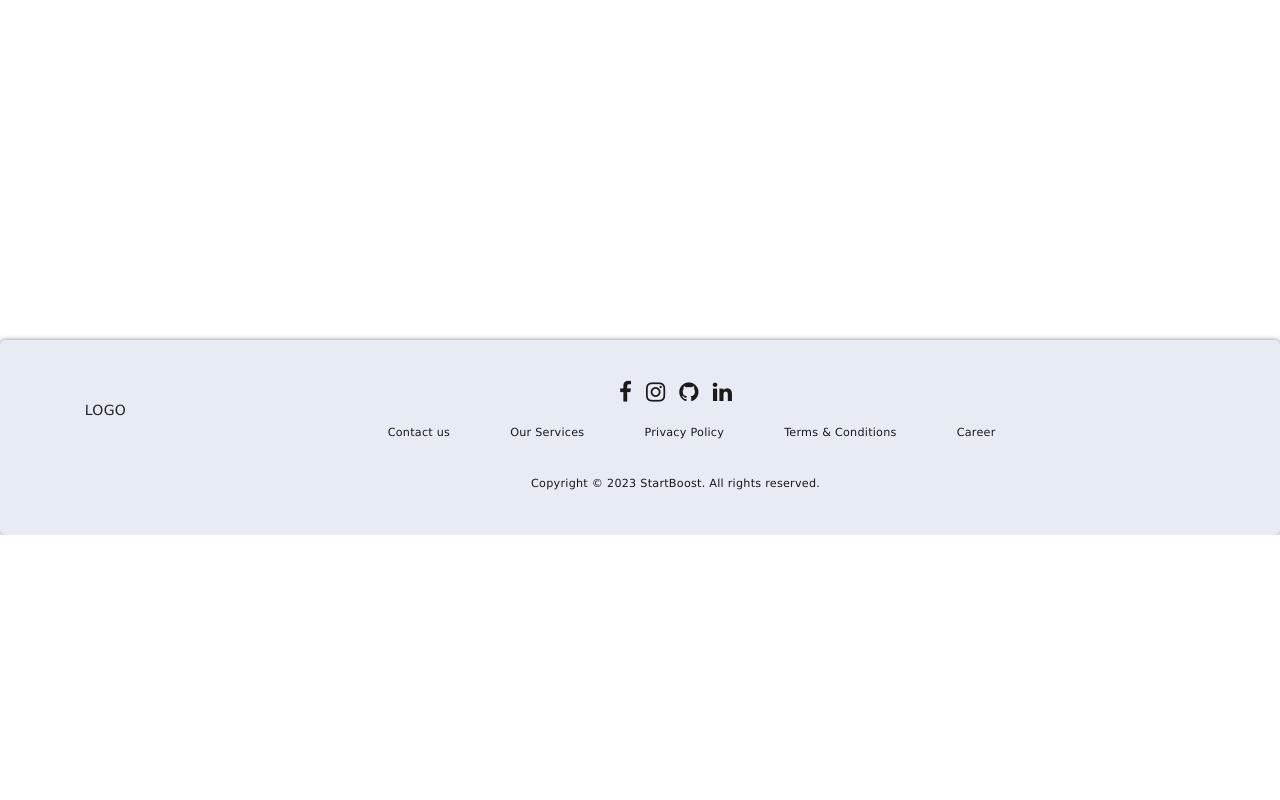
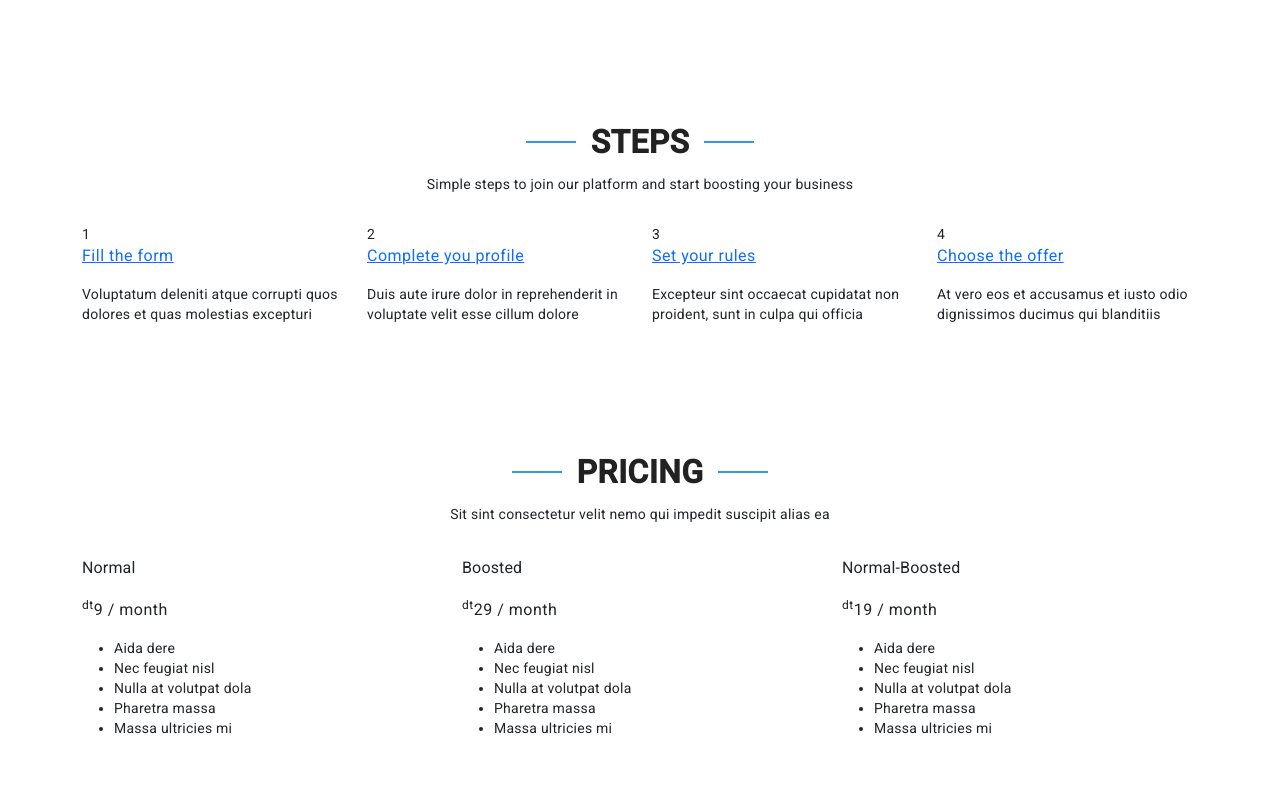
Before and after one commit to TayssirGh/projet_semestriel, an Angular app: page /raisePage in a window 1280 px wide. Shown: the part 460-1260 px from the top of the page. Before the commit the page ends 995 px from the top, so only its background shows below. Built offline with nearby package versions, Linux system fonts and the light colour scheme.

Commit message:
kmalet el raise page

```diff
--- a/src/app/components/pages/raise-page/raise-page.component.html
+++ b/src/app/components/pages/raise-page/raise-page.component.html
@@ -4,8 +4,8 @@
   <div class="container">
     <div class="row">
       <div class="col-lg-6 pt-5 pt-lg-0 order-2 order-lg-1 d-flex flex-column justify-content-center">
-        <h1 data-aos="fade-up">Grow your business with Vesperr</h1>
-        <h2 data-aos="fade-up" data-aos-delay="400">We are team of talented designers making websites with Bootstrap</h2>
+        <h1 data-aos="fade-up">Grow your business with Start Boost</h1>
+        <h2 data-aos="fade-up" data-aos-delay="400">Where u can find investors to promote your startup</h2>
         <div data-aos="fade-up" data-aos-delay="800">
           <a routerLink="/formStartup" class="btn-get-started scrollto">Get Started</a>
         </div>
@@ -15,5 +15,110 @@
       </div>
     </div>
   </div>
+<!-- steps -->
+</section>
+<section id="services" class="services">
+  <div class="container">
 
-</section>
+    <div class="section-title" data-aos="fade-up">
+      <h2>steps</h2>
+      <p>Simple steps to join our platform and start boosting your business</p>
+    </div>
+
+    <div class="row">
+      <div class="col-md-6 col-lg-3 d-flex align-items-stretch mb-5 mb-lg-0">
+        <div class="icon-box" data-aos="fade-up" data-aos-delay="100">
+          <span>1</span>
+          <h4 class="title"><a href="">Fill the form</a></h4>
+          <p class="description">Voluptatum deleniti atque corrupti quos dolores et quas molestias excepturi</p>
+        </div>
+      </div>
+
+      <div class="col-md-6 col-lg-3 d-flex align-items-stretch mb-5 mb-lg-0">
+        <div class="icon-box" data-aos="fade-up" data-aos-delay="200">
+          <span>2</span>
+          <h4 class="title"><a href="">Complete you profile</a></h4>
+          <p class="description">Duis aute irure dolor in reprehenderit in voluptate velit esse cillum dolore</p>
+        </div>
+      </div>
+
+      <div class="col-md-6 col-lg-3 d-flex align-items-stretch mb-5 mb-lg-0">
+        <div class="icon-box" data-aos="fade-up" data-aos-delay="300">
+          <span>3</span>
+          <h4 class="title"><a href="">Set your rules</a></h4>
+          <p class="description">Excepteur sint occaecat cupidatat non proident, sunt in culpa qui officia</p>
+        </div>
+      </div>
+
+      <div class="col-md-6 col-lg-3 d-flex align-items-stretch mb-5 mb-lg-0">
+        <div class="icon-box" data-aos="fade-up" data-aos-delay="400">
+          <span>4</span>
+          <h4 class="title"><a href="">Choose the offer </a></h4>
+          <p class="description">At vero eos et accusamus et iusto odio dignissimos ducimus qui blanditiis</p>
+        </div>
+      </div>
+
+    </div>
+
+  </div>
+</section><!-- End Services Section -->
+<!-- ======= Pricing Section ======= -->
+<section id="pricing" class="pricing">
+  <div class="container">
+
+    <div class="section-title">
+      <h2>Pricing</h2>
+      <p>Sit sint consectetur velit nemo qui impedit suscipit alias ea</p>
+    </div>
+
+    <div class="row">
+
+      <div class="col-lg-4 col-md-6">
+        <div class="box" data-aos="zoom-in-right" data-aos-delay="200">
+          <h3>Normal</h3>
+          <h4><sup>dt</sup>9<span> / month</span></h4>
+          <ul>
+            <li>Aida dere</li>
+            <li>Nec feugiat nisl</li>
+            <li>Nulla at volutpat dola</li>
+            <li class="na">Pharetra massa</li>
+            <li class="na">Massa ultricies mi</li>
+          </ul>
+
+        </div>
+      </div>
+
+      <div class="col-lg-4 col-md-6 mt-4 mt-md-0">
+        <div class="box recommended" data-aos="zoom-in" data-aos-delay="100">
+          <h3>Boosted</h3>
+          <h4><sup>dt</sup>29<span> / month</span></h4>
+          <ul>
+            <li>Aida dere</li>
+            <li>Nec feugiat nisl</li>
+            <li>Nulla at volutpat dola</li>
+            <li>Pharetra massa</li>
+            <li class="na">Massa ultricies mi</li>
+          </ul>
+
+        </div>
+      </div>
+
+      <div class="col-lg-4 col-md-6 mt-4 mt-lg-0">
+        <div class="box" data-aos="zoom-in-left" data-aos-delay="200">
+          <h3>Normal-Boosted</h3>
+          <h4><sup>dt</sup>19<span> / month</span></h4>
+          <ul>
+            <li>Aida dere</li>
+            <li>Nec feugiat nisl</li>
+            <li>Nulla at volutpat dola</li>
+            <li>Pharetra massa</li>
+            <li>Massa ultricies mi</li>
+          </ul>
+
+        </div>
+      </div>
+
+    </div>
+
+  </div>
+</section><!-- End Pricing Section -->
```
